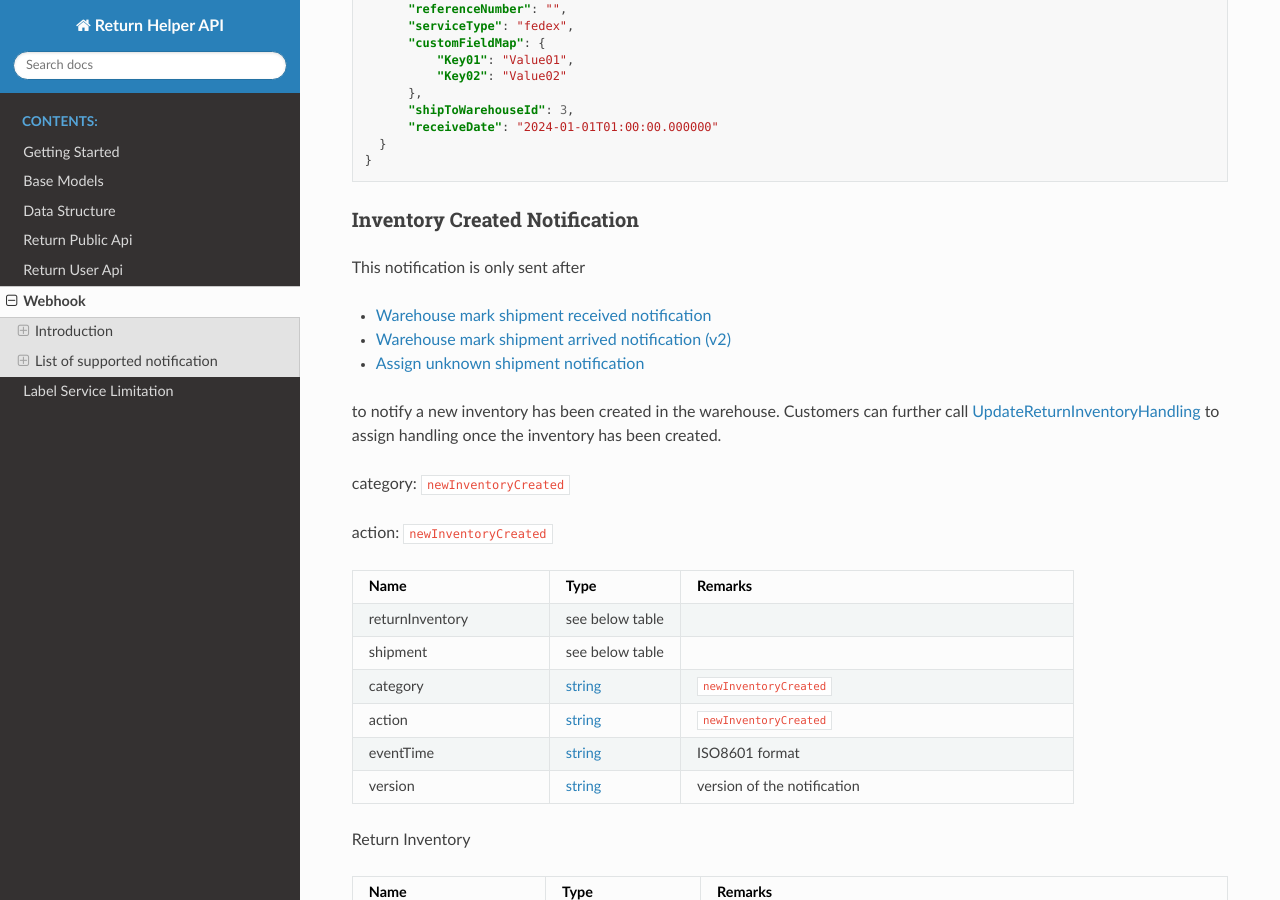
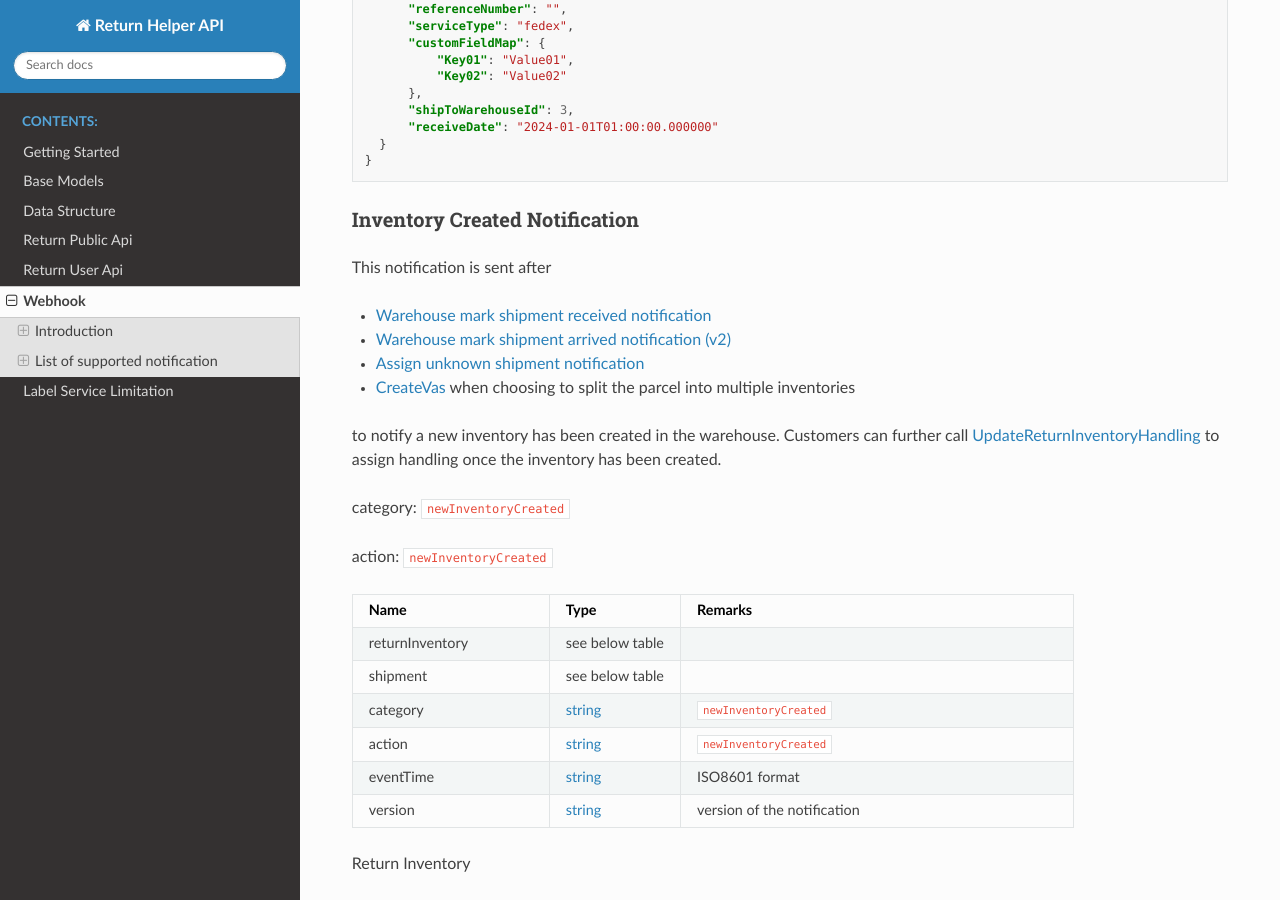
Before and after one commit to ReturnHelper/return-request-api-docs, a Sphinx documentation site: the page built from source/Webhook.rst, in a window 1280 px wide and 900 px high, scrolled down 20981 px. Built offline with Sphinx 7.4.7 and the Read the Docs theme 2.0.0, drawn with Linux system fonts in a browser that asks for light colours.

Commit message:
update: inventory created description

```diff
--- a/source/Webhook.rst
+++ b/source/Webhook.rst
@@ -1087,11 +1087,12 @@ Sample:
 Inventory Created Notification
 ******************************
 
-This notification is only sent after
+This notification is sent after
 
 - :ref:`notification-markreceived`
 - :ref:`notification-warehouseMarkShipmentArrivedv2`
 - :ref:`notification-assignunknown`
+- :ref:`method-createvas` when choosing to split the parcel into multiple inventories
 
 to notify a new inventory has been created in the warehouse.
 Customers can further call :ref:`method-updatereturninventoryhandling` to assign handling once the inventory has been created.
```
